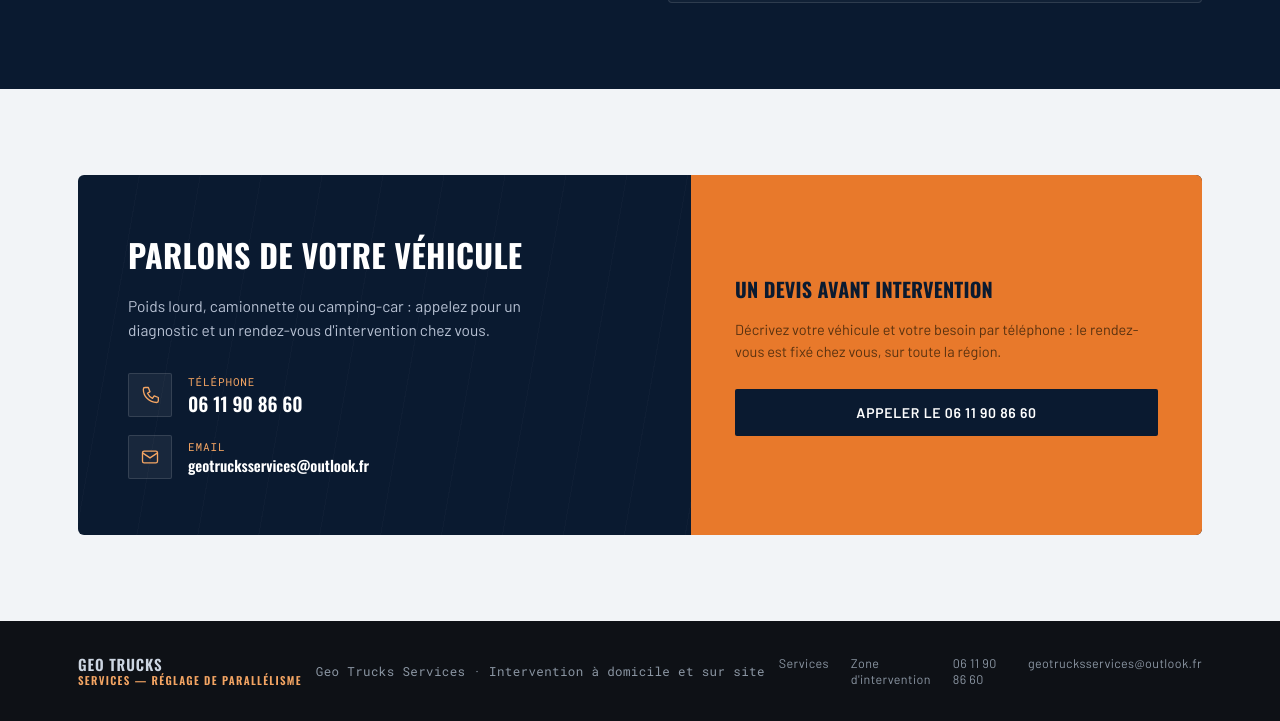
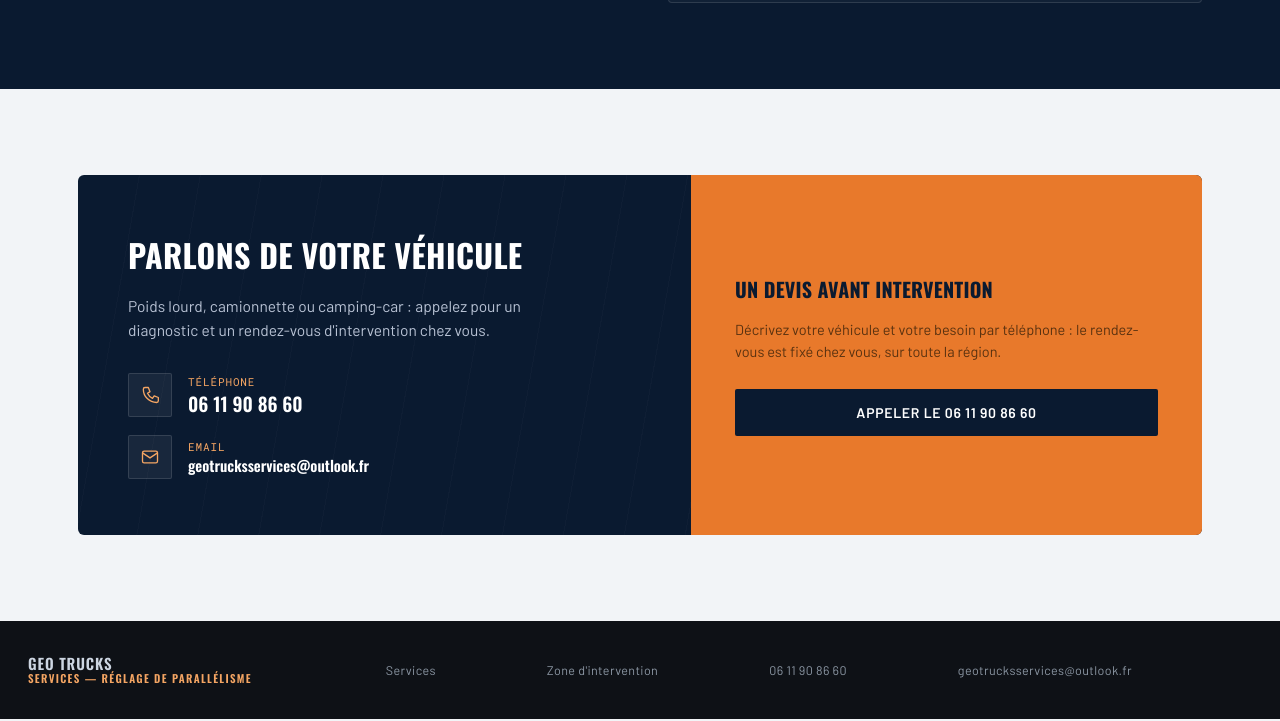
Before and after one commit to keryketa3-cloud/geotrucksservices, a plain HTML site: page index.html in a window 1280 px wide. Shown: the part 3469-4190 px from the top of the page. Drawn offline with nearby package versions, Linux system fonts and the light colour scheme.

Commit message:
Footer fix

```diff
--- a/index.html
+++ b/index.html
@@ -280,7 +280,7 @@
 </section>
 
 <footer>
-  <div class="wrap footer-row">
+  <div class="footer-row">
     <div class="brand-text">GEO TRUCKS <span>SERVICES — RÉGLAGE DE PARALLÉLISME</span></div>
     <div class="footer-links">
       <a href="#services">Services</a>
@@ -288,7 +288,6 @@
       <a href="tel:0611908660">06 11 90 86 60</a>
       <a href="mailto:geotrucksservices@outlook.fr">geotrucksservices@outlook.fr</a>
     </div>
-    <div class="fine">Geo Trucks Services · Intervention à domicile et sur site</div>
   </div>
 </footer>
 
--- a/styles.css
+++ b/styles.css
@@ -309,9 +309,9 @@
 .btn-dark:hover{background:var(--navy-mid);}
 
 /* FOOTER */
-footer{background:var(--asphalt);color:#8b96a3;padding:34px 0;}
+footer{background:var(--asphalt);color:#8b96a3;padding:34px 28px; }
 .footer-row{display:flex;justify-content:space-between;align-items:center;flex-wrap:wrap;gap:14px;}
-.footer-links{display:flex;gap:22px;order:2;flex:1;justify-content:center;}
+.footer-links{display:flex;order:2;flex:1;justify-content:space-between; column-gap : 1vh; padding: 0 15vh;}
 .footer-links a{font-size:12.5px;color:#8b96a3;letter-spacing:0.03em;transition:color .2s;}
 .footer-links a:hover{color:var(--orange-light);}
 footer .brand-text{color:#cdd6e2;}
@@ -336,4 +336,5 @@
   .zone-grid{grid-template-columns:1fr;}
   .contact-panel{grid-template-columns:1fr;}
   .contact-left,.contact-right{padding:40px 28px;}
+  .footer-links{display:flex;flex-direction: column;gap:10px;}
 }
```
